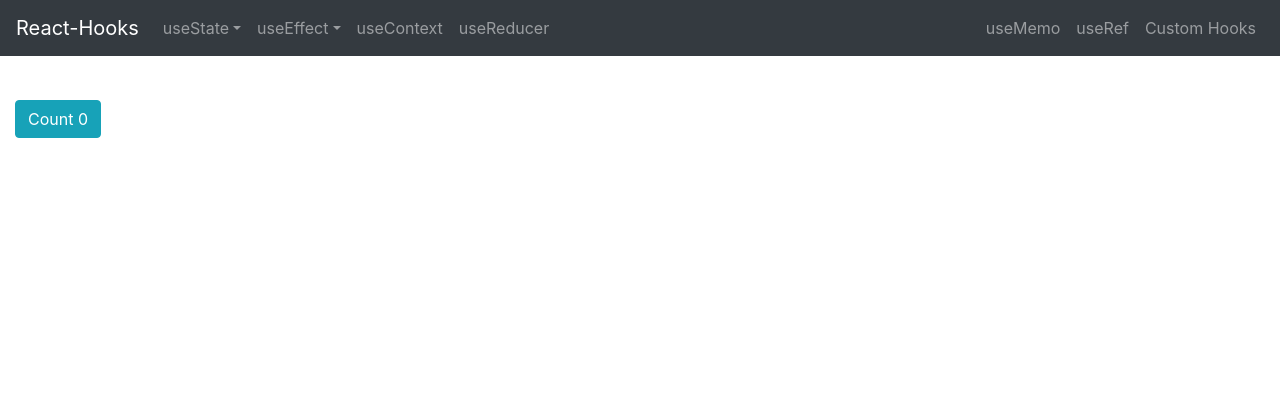
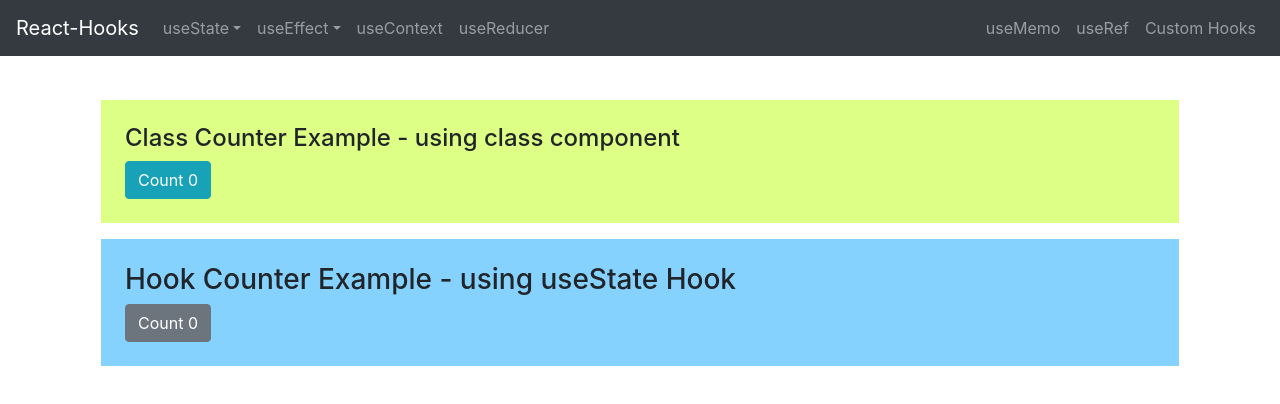
Before and after one commit to supuni9622/React-Code-Refference, a React (Create React App) app in the folder my-app/: page /useState in a window 1280 px wide. Shown: the top 404 px of the page. Built offline with nearby package versions, Linux system fonts and the light colour scheme.

Commit message:
Created hookCounter example

```diff
--- a/my-app/src/Naviagtion.js
+++ b/my-app/src/Naviagtion.js
@@ -11,7 +11,7 @@ const Naviagtion = () => {
             <NavDropdown title="useState" id="collasible-nav-dropdown">
               <NavDropdown.Item href="/useState">Example 1</NavDropdown.Item>
               <NavDropdown.Divider />
-              <NavDropdown.Item href="#action/3.2">Example 2</NavDropdown.Item>
+              <NavDropdown.Item href="/useState/hookCounter">Example 2</NavDropdown.Item>
               <NavDropdown.Divider />
               <NavDropdown.Item href="#action/3.3">Example 3</NavDropdown.Item>
               <NavDropdown.Divider />
--- a/my-app/src/useStateExamples/counter/Counter.js
+++ b/my-app/src/useStateExamples/counter/Counter.js
@@ -1,10 +1,12 @@
 import React from 'react'
 import ClassCounter from './components/ClassCounter'
+import HookCounter from './components/HookCounter'
 
 const Counter = () => {
     return (
-        <div>
+        <div className="container">
             <ClassCounter/>
+            <HookCounter/>
         </div>
     )
 }
--- a/my-app/src/useStateExamples/counter/components/ClassCounter.js
+++ b/my-app/src/useStateExamples/counter/components/ClassCounter.js
@@ -27,8 +27,11 @@ class ClassCounter extends Component {
 
     render() {
         return (
-            <div>
+            <div className="m-3 p-4" style={{backgroundColor:'#deff85'}}>
+
+                <h4 className="mb-2">Class Counter Example - using class component</h4>
                 <Button variant="info" onClick={this.incrementCount}> Count {this.state.count} </Button>
+
             </div>
         )
     }
--- /dev/null
+++ b/my-app/src/useStateExamples/counter/components/HookCounter.js
@@ -0,0 +1,31 @@
+import React, {useState} from 'react'
+import Button from 'react-bootstrap/Button'
+
+/*
+    Two Rules we should remember using hooks
+        1. "Only call hooks at the top level"
+         - Don't call hooks inside loops, conditions, or nested functions
+
+        2. "Only call hooks from React functions "
+          -  Call them from within react functional components and not just any regular JS function
+*/
+
+const HookCounter = () => {
+
+    //Use state is a function which returns initial value as well as updated value
+    //This is called array destruction which is a feature of ES6
+    const [count, setCount] = useState(0)
+
+    return (
+        <div className="m-3 p-4" style={{backgroundColor:'#85d2ff'}}>
+
+            <h3 className='mb-2'>Hook Counter Example - using useState Hook</h3>
+
+            {/* If we don't use function call to onClick it returns a infinite loop */}
+            <Button variant="secondary" onClick={() => setCount(count + 1)}>Count {count} </Button>
+
+        </div>
+    )
+}
+
+export default HookCounter
```
